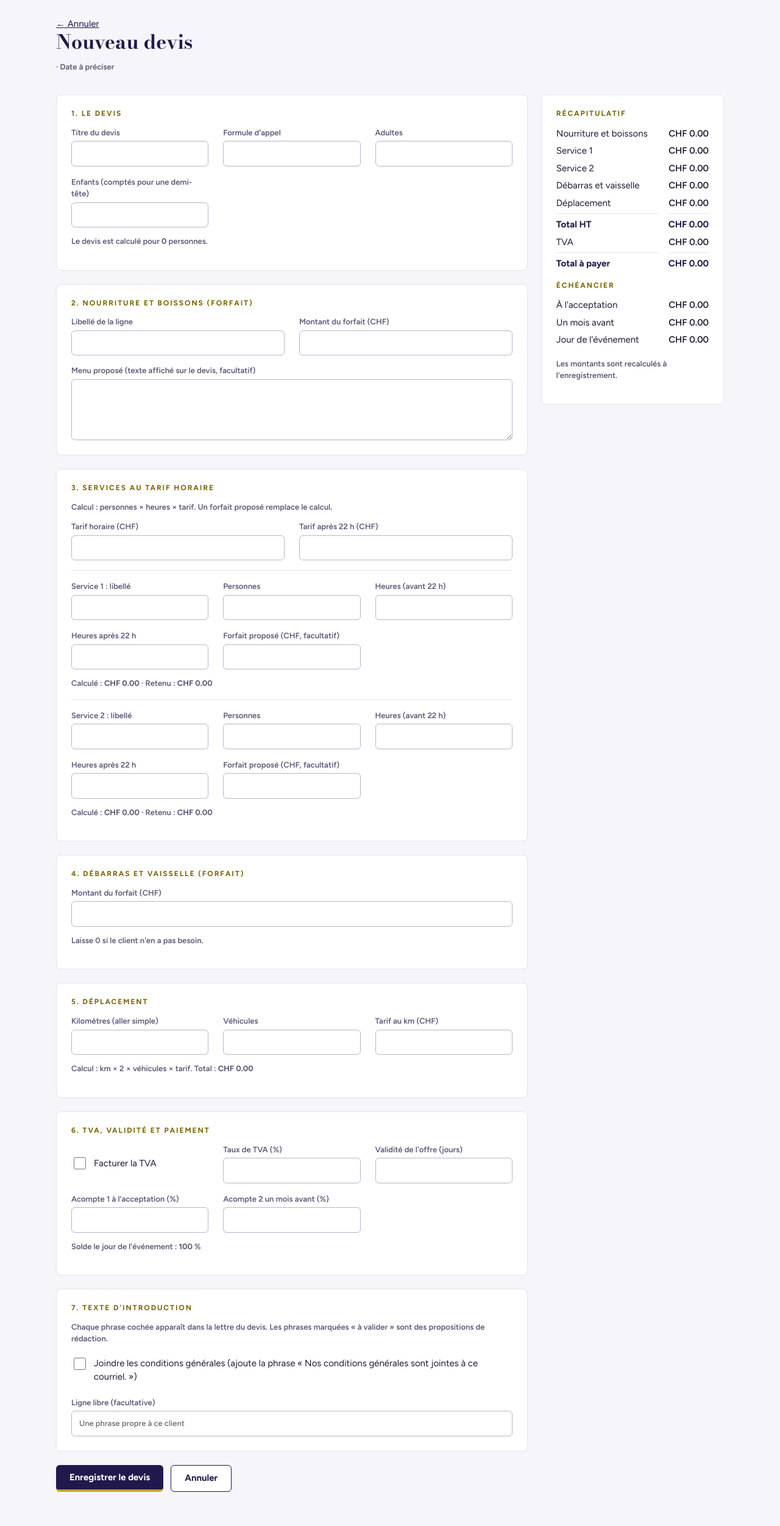
After one commit to Nanssss1980/malewa-backoffice, a Flask app: template templates/devis_form.html in a window 1280 px wide. The commit adds this page. Shown: the whole page at 61% size. Run offline with Flask 3, Linux system fonts and the light colour scheme; the template is opened without the code that fills it, so the values that code supplies are empty.

Commit message:
Add files via upload

```diff
--- a/app.py
+++ b/app.py
@@ -5,6 +5,9 @@ import secrets  # génération et comparaison sûres du jeton anti-falsification
 import datetime  # lecture et formatage des dates
 import logging  # journal des erreurs côté serveur
 from functools import wraps  # conserve le nom des fonctions décorées
+from decimal import Decimal  # montants exacts
+import calcul  # calculs du devis (lignes, TVA, acomptes)
+import phrases  # phrases proposées pour la lettre du devis
 from flask import Flask, render_template, request, redirect, url_for, session, abort, flash  # outils Flask
 
 MODE_DEMO = os.environ.get("DEMO_MODE") == "1"  # vrai pour tester avec des données fictives
@@ -36,6 +39,7 @@ LIBELLE_STATUT = dict(STATUTS)  # code vers libellé
 SOURCES = [("site", "Site web"), ("whatsapp", "WhatsApp"), ("telephone", "Téléphone"), ("email", "E-mail"), ("autre", "Autre")]  # origines possibles
 TYPES = [("mariage", "Mariage"), ("evenement_prive", "Événement privé"), ("evenement_entreprise", "Événement d'entreprise"), ("festival", "Festival"), ("autre", "Autre")]  # types d'événement
 CONTACTS = [("", "Non précisé"), ("email", "E-mail"), ("whatsapp", "WhatsApp"), ("telephone", "Téléphone")]  # canaux préférés
+STATUTS_DEVIS = {"brouillon": "Brouillon", "envoye": "Envoyé", "accepte": "Accepté", "refuse": "Refusé", "remplace": "Remplacé"}  # statuts autorisés pour un devis
 MOIS = ["janvier", "février", "mars", "avril", "mai", "juin", "juillet", "août", "septembre", "octobre", "novembre", "décembre"]  # mois en français
 
 
@@ -58,6 +62,13 @@ def chf(valeur):  # 12000 devient CHF 12'000
     return "CHF " + f"{float(valeur):,.0f}".replace(",", "'")  # apostrophe suisse pour les milliers
 
 
+@app.template_filter("chf2")  # filtre pour les montants du devis, avec centimes : {{ montant|chf2 }}
+def chf2(valeur):  # 1234.5 devient CHF 1'234.50
+    if valeur is None or valeur == "":  # pas de montant
+        return ""  # rien à afficher
+    return "CHF " + f"{float(valeur):,.2f}".replace(",", "'")  # apostrophe suisse pour les milliers
+
+
 @app.template_filter("nom_client")  # filtre : nom affichable du client
 def nom_client(client):  # prénom + nom, ou entreprise
     if not client:  # pas de client
@@ -72,7 +83,7 @@ def nom_client(client):  # prénom + nom, ou entreprise
 def variables_communes():  # définit ces variables
     if "_csrf" not in session:  # première visite
         session["_csrf"] = secrets.token_hex(16)  # crée un jeton anti-falsification
-    return {"csrf_token": session["_csrf"], "utilisateur": session.get("utilisateur"), "LIBELLE_STATUT": LIBELLE_STATUT, "MODE_DEMO": MODE_DEMO}  # variables partagées
+    return {"csrf_token": session["_csrf"], "utilisateur": session.get("utilisateur"), "LIBELLE_STATUT": LIBELLE_STATUT, "STATUTS_DEVIS": STATUTS_DEVIS, "MODE_DEMO": MODE_DEMO}  # variables partagées
 
 
 @app.before_request  # exécuté avant chaque requête
@@ -265,7 +276,7 @@ def fiche_demande(identifiant):  # affiche la fiche
     if not demande:  # introuvable
         abort(404)  # page introuvable
     conflits = db.dates_prises(jeton(), demande["date_evenement"], identifiant)  # autres demandes actives le même jour
-    return render_template("demande_fiche.html", demande=demande, conflits=conflits, statuts=STATUTS, types=dict(TYPES), sources=dict(SOURCES))  # affiche la page
+    return render_template("demande_fiche.html", demande=demande, conflits=conflits, statuts=STATUTS, types=dict(TYPES), sources=dict(SOURCES), devis_liste=db.devis_de_demande(jeton(), identifiant))  # affiche la page
 
 
 @app.route("/demandes/<identifiant>/modifier", methods=["GET", "POST"])  # modification d'une demande
@@ -297,6 +308,114 @@ def changer_statut(identifiant):  # enregistre le nouveau statut
     return redirect(url_for("fiche_demande", identifiant=identifiant))  # retour à la fiche
 
 
+# ---------------------------------------------------------------- devis
+def nombre_texte(valeur):  # 35.0 devient "35", 8.10 devient "8.1" (pour préremplir les champs)
+    if valeur is None or valeur == "":  # rien à écrire
+        return ""  # champ vide
+    return calcul.propre(Decimal(str(valeur)))  # écriture sans zéros inutiles
+
+
+def valeurs_initiales(demande, reglages):  # valeurs proposées à l'ouverture d'un nouveau devis
+    return {
+        "titre": demande["titre"], "formule_appel": "Madame, Monsieur,", "adultes": demande["adultes"], "enfants": demande["enfants"],
+        "forfait_libelle": "Forfait nourriture et boissons", "forfait_nourriture": "", "menu_texte": "",
+        "tarif_h": nombre_texte(reglages.get("tarif_horaire", 35)), "tarif_hn": nombre_texte(reglages.get("tarif_horaire_nuit", 42)),
+        "s1_libelle": "Service apéritif", "s1_pers": "", "s1_h": "", "s1_hn": "", "s1_forfait": "",
+        "s2_libelle": "Service buffet et dessert", "s2_pers": "", "s2_h": "", "s2_hn": "", "s2_forfait": "",
+        "debarras": "350", "km": "", "vehicules": "1", "tarif_km": nombre_texte(reglages.get("tarif_km", 1.2)),
+        "tva_on": "", "taux_tva": nombre_texte(reglages.get("taux_tva", 8.1)), "validite": reglages.get("validite_jours", 14),
+        "p1": nombre_texte(reglages.get("pourcentage_acompte_1", 10)), "p2": nombre_texte(reglages.get("pourcentage_acompte_2", 60)),
+        "phrase_a": "on", "phrase_b": "on", "phrase_c": "on", "cgv": "", "libre": "",
+    }  # valeurs de départ
+
+
+def phrases_du_devis(demande, valeurs):  # phrases proposées, avec les chiffres du devis
+    fiche = {**demande, "date_evenement_fr": date_fr(demande["date_evenement"]) if demande.get("date_evenement") else None}  # date lisible
+    erreurs = []  # inutilisé ici
+    adultes = calcul.dec(valeurs.get("adultes"), "Adultes", erreurs)  # adultes
+    enfants = calcul.dec(valeurs.get("enfants"), "Enfants", erreurs)  # enfants
+    personnes = adultes + enfants / 2  # enfant = demi-tête
+    return phrases.liste(fiche, calcul.propre(adultes), calcul.propre(enfants), calcul.propre(personnes))  # liste des phrases
+
+
+def lire_devis(form, demande):  # transforme le formulaire en devis + lignes, avec la liste des erreurs
+    resultat, erreurs = calcul.calculer(form)  # calcule lignes, totaux et acomptes
+    titre = texte(form, "titre")  # titre du devis
+    if not titre:  # obligatoire
+        erreurs.append("Le titre du devis est obligatoire.")  # message d'erreur
+    adultes = entier(form, "adultes", erreurs, "Adultes")  # adultes (entier)
+    enfants = entier(form, "enfants", erreurs, "Enfants")  # enfants (entier)
+    validite = entier(form, "validite", erreurs, "Validité")  # jours de validité
+    choisies = [t for identifiant, t, _ in phrases_du_devis(demande, form) if form.get("phrase_" + identifiant) == "on"]  # phrases cochées
+    if form.get("cgv") == "on":  # CGV jointes
+        choisies.append(phrases.PHRASE_CGV)  # phrase automatique
+    if texte(form, "libre"):  # ligne libre
+        choisies.append(texte(form, "libre"))  # ajoutée à la fin
+    devis = {
+        "titre": titre or "", "formule_appel": texte(form, "formule_appel"), "adultes": adultes, "enfants": enfants,
+        "introduction_texte": "\n".join(choisies) or None, "menu_texte": texte(form, "menu_texte"),
+        "soumis_tva": resultat["soumis_tva"], "taux_tva": resultat["taux_tva"], "validite_jours": validite,
+        "pourcentage_acompte_1": resultat["p1"], "pourcentage_acompte_2": resultat["p2"], "cgv_jointes": form.get("cgv") == "on",
+        "total_ht": resultat["total_ht"], "montant_tva": resultat["montant_tva"], "total_ttc": resultat["total_ttc"],
+        "saisie": {cle: valeur for cle, valeur in form.items() if cle != "_csrf"},  # saisie brute, pour rouvrir le devis tel quel
+    }  # champs de la table devis
+    return devis, resultat["lignes"], erreurs  # résultat
+
+
+def rendre_devis_form(demande, valeurs, erreurs, edition, identifiant=None, code=200):  # affiche le formulaire de devis
+    return render_template("devis_form.html", demande=demande, valeurs=valeurs, erreurs=erreurs, phrases=phrases_du_devis(demande, valeurs), edition=edition, identifiant=identifiant), code  # page
+
+
+def demande_ou_404(identifiant):  # lit la demande ou affiche « introuvable »
+    demande = db.demande(jeton(), identifiant)  # lecture
+    if not demande:  # introuvable
+        abort(404)  # page introuvable
+    return demande  # demande trouvée
+
+
+@app.route("/demandes/<identifiant>/devis/nouveau", methods=["GET", "POST"])  # création d'un devis
+@admin_requis  # réservée aux admins
+def nouveau_devis(identifiant):  # affiche et traite le formulaire de devis
+    demande = demande_ou_404(identifiant)  # la demande concernée
+    if request.method == "POST":  # formulaire envoyé
+        devis, lignes, erreurs = lire_devis(request.form, demande)  # lit et vérifie
+        if erreurs:  # à corriger
+            return rendre_devis_form(demande, request.form, erreurs, False, code=422)  # réaffiche
+        devis_id = db.creer_devis(jeton(), identifiant, devis, lignes)  # enregistre
+        flash("Devis enregistré en brouillon.", "ok")  # confirmation
+        return redirect(url_for("fiche_devis", identifiant=devis_id))  # va à la fiche du devis
+    return rendre_devis_form(demande, valeurs_initiales(demande, db.reglages(jeton())), [], False)  # formulaire prérempli
+
+
+@app.route("/devis/<identifiant>")  # fiche d'un devis
+@connexion_requise  # réservée aux personnes connectées
+def fiche_devis(identifiant):  # affiche le devis
+    devis = db.devis(jeton(), identifiant)  # lecture
+    if not devis:  # introuvable
+        abort(404)  # page introuvable
+    totaux = {"a1": calcul.r2(Decimal(str(devis["total_ttc"])) * Decimal(str(devis["pourcentage_acompte_1"])) / 100), "a2": calcul.r2(Decimal(str(devis["total_ttc"])) * Decimal(str(devis["pourcentage_acompte_2"])) / 100)}  # acomptes
+    totaux["a3"] = Decimal(str(devis["total_ttc"])) - totaux["a1"] - totaux["a2"]  # solde : le reste exact
+    totaux["p3"] = 100 - Decimal(str(devis["pourcentage_acompte_1"])) - Decimal(str(devis["pourcentage_acompte_2"]))  # pourcentage du solde
+    return render_template("devis_fiche.html", devis=devis, demande=devis["demandes"], client=devis["demandes"]["clients"], totaux=totaux)  # affiche la page
+
+
+@app.route("/devis/<identifiant>/modifier", methods=["GET", "POST"])  # modification d'un devis
+@admin_requis  # réservée aux admins
+def modifier_devis(identifiant):  # affiche et traite le formulaire
+    devis_actuel = db.devis(jeton(), identifiant)  # lecture
+    if not devis_actuel:  # introuvable
+        abort(404)  # page introuvable
+    demande = devis_actuel["demandes"]  # la demande concernée
+    if request.method == "POST":  # formulaire envoyé
+        devis, lignes, erreurs = lire_devis(request.form, demande)  # lit et vérifie
+        if erreurs:  # à corriger
+            return rendre_devis_form(demande, request.form, erreurs, True, identifiant, 422)  # réaffiche
+        db.modifier_devis(jeton(), identifiant, devis, lignes)  # enregistre
+        flash("Devis mis à jour.", "ok")  # confirmation
+        return redirect(url_for("fiche_devis", identifiant=identifiant))  # retour à la fiche
+    return rendre_devis_form(demande, devis_actuel.get("saisie") or valeurs_initiales(demande, db.reglages(jeton())), [], True, identifiant)  # formulaire prérempli avec la saisie d'origine
+
+
 @app.route("/sante")  # page de contrôle pour l'hébergeur (aucune donnée)
 def sante():  # répond « ok »
     return "ok"  # texte simple
--- /dev/null
+++ b/static/devis.js
@@ -0,0 +1,53 @@
+// Aperçu en direct du devis : reprend les mêmes règles que calcul.py (le serveur recalcule à l'enregistrement)
+(function () {
+  var formulaire = document.getElementById('formulaire-devis'); // formulaire de devis
+  if (!formulaire) { return; } // autre page : rien à faire
+
+  function nombre(nom) { // lit un champ en nombre positif (accepte 12'000 et 12,5)
+    var champ = formulaire.elements[nom]; // champ du formulaire
+    if (!champ) { return 0; } // champ absent
+    var x = parseFloat(String(champ.value).replace(/['’\s]/g, '').replace(',', '.')); // nettoie puis convertit
+    return isFinite(x) && x > 0 ? x : 0; // négatif ou invalide : zéro
+  }
+  function arrondi(x) { return Math.round(x * 100 + 1e-9) / 100; } // arrondi au centime
+  function chf(x) { // CHF 1'234.50
+    var parties = x.toFixed(2).split('.'); // sépare francs et centimes
+    return 'CHF ' + parties[0].replace(/\B(?=(\d{3})+(?!\d))/g, "'") + '.' + parties[1]; // apostrophe pour les milliers
+  }
+  function afficher(nom, texte) { // écrit une valeur dans tous les emplacements qui la demandent
+    var cibles = formulaire.querySelectorAll('[data-sortie="' + nom + '"]'); // emplacements
+    for (var i = 0; i < cibles.length; i++) { cibles[i].textContent = texte; } // met à jour
+  }
+
+  function recalculer() { // refait tous les calculs
+    var tarifH = nombre('tarif_h'); // tarif de jour
+    var tarifHn = nombre('tarif_hn'); // tarif de nuit
+    afficher('personnes', String(nombre('adultes') + nombre('enfants') / 2)); // enfant = demi-tête
+    var nourriture = arrondi(nombre('forfait_nourriture')); // forfait nourriture
+    var services = []; // montants retenus des deux services
+    ['s1', 's2'].forEach(function (cle) { // pour chaque ligne de service
+      var pers = nombre(cle + '_pers'); var h = nombre(cle + '_h'); var hn = nombre(cle + '_hn'); // saisie
+      var calcule = pers > 0 && h + hn > 0 ? arrondi(pers * (h * tarifH + hn * tarifHn)) : 0; // montant au tarif horaire
+      var forfait = arrondi(nombre(cle + '_forfait')); // forfait proposé
+      var retenu = pers > 0 && h + hn > 0 ? (forfait > 0 ? forfait : calcule) : 0; // le forfait remplace le calcul
+      afficher(cle + '_calcule', chf(calcule)); afficher(cle + '_retenu', chf(retenu)); // affichage
+      services.push(retenu); // mémorise
+    });
+    var debarras = arrondi(nombre('debarras')); // forfait débarras
+    var km = nombre('km'); var vehicules = nombre('vehicules'); // distance et véhicules
+    var deplacement = km > 0 && vehicules > 0 ? arrondi(km * 2 * vehicules * nombre('tarif_km')) : 0; // aller-retour
+    var totalHt = nourriture + services[0] + services[1] + debarras + deplacement; // somme des lignes
+    var tva = formulaire.elements['tva_on'].checked ? arrondi(totalHt * nombre('taux_tva') / 100) : 0; // TVA facultative
+    var total = totalHt + tva; // total à payer
+    var a1 = arrondi(total * nombre('p1') / 100); var a2 = arrondi(total * nombre('p2') / 100); // acomptes
+    var a3 = total - a1 - a2; // solde : le reste exact
+    afficher('nourriture', chf(nourriture)); afficher('debarras_montant', chf(debarras)); afficher('deplacement', chf(deplacement)); // lignes
+    afficher('total_ht', chf(totalHt)); afficher('montant_tva', chf(tva)); afficher('total_ttc', chf(total)); // totaux
+    afficher('a1', chf(a1)); afficher('a2', chf(a2)); afficher('a3', chf(a3)); // échéancier
+    afficher('p3', String(arrondi(100 - nombre('p1') - nombre('p2')))); // pourcentage du solde
+  }
+
+  formulaire.addEventListener('input', recalculer); // à chaque frappe
+  formulaire.addEventListener('change', recalculer); // à chaque case cochée
+  recalculer(); // premier affichage
+})();
--- a/static/style.css
+++ b/static/style.css
@@ -61,3 +61,15 @@ input[type=checkbox] { width: 20px; height: 20px; padding: 0; }
 .demo { background: var(--warn-bg); text-align: center; font-size: 13px; padding: 6px; }
 @media (max-width: 640px) { .bar, .page { padding-left: 16px; padding-right: 16px; } h1 { font-size: 26px; } }
 .formulaire { display: flex; flex-direction: column; gap: 22px; }
+
+.bloc-service { border-top: 1px solid var(--line); margin-top: 16px; padding-top: 16px; }
+.actions { display: flex; flex-wrap: wrap; gap: 12px; }
+.phrase { align-items: flex-start; padding: 6px 0; }
+.phrase input { margin-top: 2px; flex-shrink: 0; }
+.recap { position: sticky; top: 16px; }
+.recap dl { display: grid; grid-template-columns: 1fr auto; gap: 6px 16px; margin: 0 0 18px; }
+.recap dt, .recap dd { margin: 0; }
+.recap dd { text-align: right; font-variant-numeric: tabular-nums; font-weight: 600; }
+.recap .total { border-top: 1px solid var(--line); padding-top: 6px; font-weight: 700; color: var(--indigo); }
+.droite-texte { text-align: right; }
+.menu { white-space: pre-line; }
--- /dev/null
+++ b/templates/devis_form.html
@@ -0,0 +1,138 @@
+{% extends "base.html" %}
+{% block titre %}{{ 'Modifier le devis' if edition else 'Nouveau devis' }}{% endblock %}
+{% block contenu %}
+{% set client = demande.clients %}
+<div class="entete">
+  <div>
+    <a href="{{ url_for('fiche_devis', identifiant=identifiant) if edition else url_for('fiche_demande', identifiant=demande.id) }}">&larr; Annuler</a>
+    <h1>{{ 'Modifier le devis' if edition else 'Nouveau devis' }}</h1>
+    <p class="libelle">{{ client|nom_client }} &middot; {{ demande.date_evenement|date_fr }}{% if demande.lieu %} &middot; {{ demande.lieu }}{% endif %}</p>
+  </div>
+</div>
+
+{% if erreurs %}
+<div class="message erreur" role="alert">
+  <strong>À corriger :</strong>
+  <ul>{% for e in erreurs %}<li>{{ e }}</li>{% endfor %}</ul>
+</div>
+{% endif %}
+
+<form method="post" id="formulaire-devis" class="deux" novalidate>
+  <input type="hidden" name="_csrf" value="{{ csrf_token }}">
+
+  <div class="gauche formulaire">
+
+    <section class="carte">
+      <h2>1. Le devis</h2>
+      <div class="grille">
+        <label>Titre du devis<input name="titre" value="{{ valeurs.get('titre', '') }}"></label>
+        <label>Formule d'appel<input name="formule_appel" value="{{ valeurs.get('formule_appel', '') }}"></label>
+        <label>Adultes<input name="adultes" inputmode="numeric" value="{{ valeurs.get('adultes', '') }}"></label>
+        <label>Enfants (comptés pour une demi-tête)<input name="enfants" inputmode="numeric" value="{{ valeurs.get('enfants', '') }}"></label>
+      </div>
+      <p class="libelle">Le devis est calculé pour <strong data-sortie="personnes">0</strong> personnes.</p>
+    </section>
+
+    <section class="carte">
+      <h2>2. Nourriture et boissons (forfait)</h2>
+      <div class="grille">
+        <label>Libellé de la ligne<input name="forfait_libelle" value="{{ valeurs.get('forfait_libelle', '') }}"></label>
+        <label>Montant du forfait (CHF)<input name="forfait_nourriture" inputmode="decimal" value="{{ valeurs.get('forfait_nourriture', '') }}"></label>
+      </div>
+      <p></p>
+      <label>Menu proposé (texte affiché sur le devis, facultatif)<textarea name="menu_texte" rows="4">{{ valeurs.get('menu_texte', '') }}</textarea></label>
+    </section>
+
+    <section class="carte">
+      <h2>3. Services au tarif horaire</h2>
+      <p class="libelle">Calcul : personnes &times; heures &times; tarif. Un forfait proposé remplace le calcul.</p>
+      <div class="grille">
+        <label>Tarif horaire (CHF)<input name="tarif_h" inputmode="decimal" value="{{ valeurs.get('tarif_h', '') }}"></label>
+        <label>Tarif après 22 h (CHF)<input name="tarif_hn" inputmode="decimal" value="{{ valeurs.get('tarif_hn', '') }}"></label>
+      </div>
+      {% for cle in ['s1', 's2'] %}
+      <div class="bloc-service">
+        <div class="grille">
+          <label>Service {{ loop.index }} : libellé<input name="{{ cle }}_libelle" value="{{ valeurs.get(cle ~ '_libelle', '') }}"></label>
+          <label>Personnes<input name="{{ cle }}_pers" inputmode="numeric" value="{{ valeurs.get(cle ~ '_pers', '') }}"></label>
+          <label>Heures (avant 22 h)<input name="{{ cle }}_h" inputmode="decimal" value="{{ valeurs.get(cle ~ '_h', '') }}"></label>
+          <label>Heures après 22 h<input name="{{ cle }}_hn" inputmode="decimal" value="{{ valeurs.get(cle ~ '_hn', '') }}"></label>
+          <label>Forfait proposé (CHF, facultatif)<input name="{{ cle }}_forfait" inputmode="decimal" value="{{ valeurs.get(cle ~ '_forfait', '') }}"></label>
+        </div>
+        <p class="libelle">Calculé : <strong data-sortie="{{ cle }}_calcule">CHF 0.00</strong> &middot; Retenu : <strong data-sortie="{{ cle }}_retenu">CHF 0.00</strong></p>
+      </div>
+      {% endfor %}
+    </section>
+
+    <section class="carte">
+      <h2>4. Débarras et vaisselle (forfait)</h2>
+      <div class="grille">
+        <label>Montant du forfait (CHF)<input name="debarras" inputmode="decimal" value="{{ valeurs.get('debarras', '') }}"></label>
+      </div>
+      <p class="libelle">Laisse 0 si le client n'en a pas besoin.</p>
+    </section>
+
+    <section class="carte">
+      <h2>5. Déplacement</h2>
+      <div class="grille">
+        <label>Kilomètres (aller simple)<input name="km" inputmode="decimal" value="{{ valeurs.get('km', '') }}"></label>
+        <label>Véhicules<input name="vehicules" inputmode="numeric" value="{{ valeurs.get('vehicules', '') }}"></label>
+        <label>Tarif au km (CHF)<input name="tarif_km" inputmode="decimal" value="{{ valeurs.get('tarif_km', '') }}"></label>
+      </div>
+      <p class="libelle">Calcul : km &times; 2 &times; véhicules &times; tarif. Total : <strong data-sortie="deplacement">CHF 0.00</strong></p>
+    </section>
+
+    <section class="carte">
+      <h2>6. TVA, validité et paiement</h2>
+      <div class="grille">
+        <label class="case"><input type="checkbox" name="tva_on" value="on" {{ 'checked' if valeurs.get('tva_on') == 'on' }}> Facturer la TVA</label>
+        <label>Taux de TVA (%)<input name="taux_tva" inputmode="decimal" value="{{ valeurs.get('taux_tva', '') }}"></label>
+        <label>Validité de l'offre (jours)<input name="validite" inputmode="numeric" value="{{ valeurs.get('validite', '') }}"></label>
+        <label>Acompte 1 à l'acceptation (%)<input name="p1" inputmode="decimal" value="{{ valeurs.get('p1', '') }}"></label>
+        <label>Acompte 2 un mois avant (%)<input name="p2" inputmode="decimal" value="{{ valeurs.get('p2', '') }}"></label>
+      </div>
+      <p class="libelle">Solde le jour de l'événement : <strong data-sortie="p3">0</strong> %</p>
+    </section>
+
+    <section class="carte">
+      <h2>7. Texte d'introduction</h2>
+      <p class="libelle">Chaque phrase cochée apparaît dans la lettre du devis. Les phrases marquées « à valider » sont des propositions de rédaction.</p>
+      {% for identifiant_phrase, phrase, marque in phrases %}
+      <label class="case phrase"><input type="checkbox" name="phrase_{{ identifiant_phrase }}" value="on" {{ 'checked' if valeurs.get('phrase_' ~ identifiant_phrase) == 'on' }}> <span>{{ phrase }}{% if marque %} <span class="pill devis_envoye">{{ marque }}</span>{% endif %}</span></label>
+      {% endfor %}
+      <label class="case phrase"><input type="checkbox" name="cgv" value="on" {{ 'checked' if valeurs.get('cgv') == 'on' }}> <span>Joindre les conditions générales (ajoute la phrase « Nos conditions générales sont jointes à ce courriel. »)</span></label>
+      <p></p>
+      <label>Ligne libre (facultative)<input name="libre" value="{{ valeurs.get('libre', '') }}" placeholder="Une phrase propre à ce client"></label>
+    </section>
+
+    <div class="actions">
+      <button type="submit" class="btn">Enregistrer le devis</button>
+      <a class="btn secondaire" href="{{ url_for('fiche_devis', identifiant=identifiant) if edition else url_for('fiche_demande', identifiant=demande.id) }}">Annuler</a>
+    </div>
+  </div>
+
+  <aside class="droite">
+    <section class="carte recap">
+      <h2>Récapitulatif</h2>
+      <dl>
+        <dt>Nourriture et boissons</dt><dd data-sortie="nourriture">CHF 0.00</dd>
+        <dt>Service 1</dt><dd data-sortie="s1_retenu">CHF 0.00</dd>
+        <dt>Service 2</dt><dd data-sortie="s2_retenu">CHF 0.00</dd>
+        <dt>Débarras et vaisselle</dt><dd data-sortie="debarras_montant">CHF 0.00</dd>
+        <dt>Déplacement</dt><dd data-sortie="deplacement">CHF 0.00</dd>
+        <dt class="total">Total HT</dt><dd class="total" data-sortie="total_ht">CHF 0.00</dd>
+        <dt>TVA</dt><dd data-sortie="montant_tva">CHF 0.00</dd>
+        <dt class="total">Total à payer</dt><dd class="total" data-sortie="total_ttc">CHF 0.00</dd>
+      </dl>
+      <h2>Échéancier</h2>
+      <dl>
+        <dt>À l'acceptation</dt><dd data-sortie="a1">CHF 0.00</dd>
+        <dt>Un mois avant</dt><dd data-sortie="a2">CHF 0.00</dd>
+        <dt>Jour de l'événement</dt><dd data-sortie="a3">CHF 0.00</dd>
+      </dl>
+      <p class="libelle">Les montants sont recalculés à l'enregistrement.</p>
+    </section>
+  </aside>
+</form>
+<script src="{{ url_for('static', filename='devis.js') }}" defer></script>
+{% endblock %}
```
Also changed, not shown: calcul.py (added, +87 -0 lines), donnees_demo.py (+25 -0 lines), donnees_supabase.py (+47 -0 lines), phrases.py (added, +21 -0 lines), templates/demande_fiche.html (+19 -0 lines), templates/devis_fiche.html (added, +61 -0 lines), README.md.
